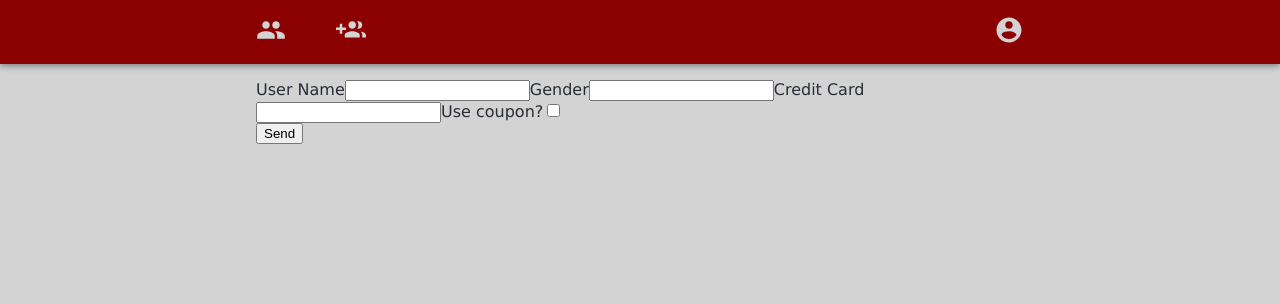
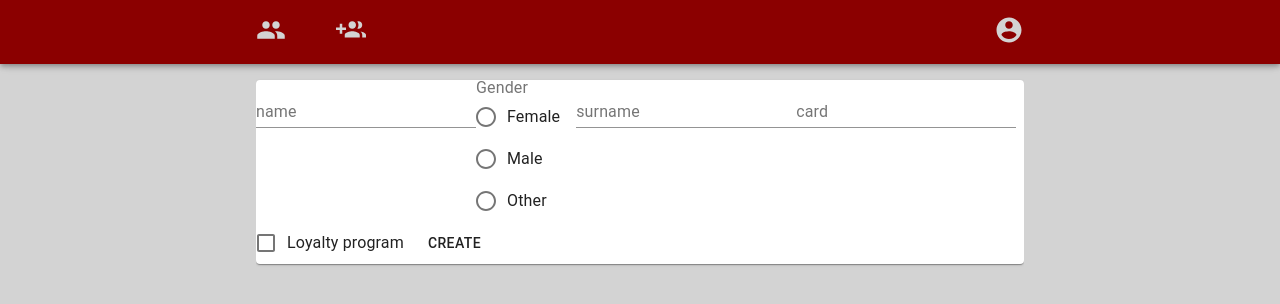
Before and after one commit to 19username95/users-management, a React (Create React App) app: page /add-user in a window 1280 px wide. Shown: the top 304 px of the page. Built offline with nearby package versions, Linux system fonts and the light colour scheme.

Commit message:
material markup

```diff
--- a/src/components/Registration/Registration.jsx
+++ b/src/components/Registration/Registration.jsx
@@ -1,5 +1,16 @@
 import React, { Component } from 'react';
 import IncrementService from '../../helpers/IncrementService'
+import {
+    Paper,
+    TextField,
+    Checkbox,
+    FormControl,
+    FormControlLabel,
+    FormLabel,
+    RadioGroup,
+    Radio,
+    Button
+} from "@material-ui/core";
 
 const initData = {
     name: "",
@@ -8,7 +19,7 @@ const initData = {
     card: "",
     isLoyalty: false,
     coupon: "",
-    registrationDate: new Date()
+    registrationDate: new Date().toLocaleDateString()
 };
 
 class Registration extends Component {
@@ -35,58 +46,50 @@ class Registration extends Component {
 
     render() {
         return (
-            <section>
-                <div>
-                    <label>
-                        User Name
-                        <input
-                            type="text"
-                            value={this.state.name}
-                            name="name"
-                            onChange={this.handleChange}
-                        />
-                    </label>
-                    <label>
-                        Gender
-                        <input
-                            type="text"
-                            value={this.state.sex}
-                            name="sex"
-                            onChange={this.handleChange}
-                        />
-                    </label>
-                    <label>
-                        Credit Card
-                        <input
-                            type="text"
-                            value={this.state.card}
-                            name="card"
-                            onChange={this.handleChange}
-                        />
-                    </label>
-                    <label>
-                        Use coupon?
-                        <input
-                            type="checkbox"
-                            value={this.state.isLoyalty}
-                            name="isLoyalty"
-                            onChange={this.handleChange}
-                        />
-                    </label>
-                    {this.state.isLoyalty ? (
-                        <label>
-                            Coupon
-                            <input
-                                type="text"
-                                value={this.state.coupon}
-                                name="coupon"
-                                onChange={this.handleChange}
-                            />
-                        </label>
-                    ) : null}
-                </div>
-                <button onClick={this.handleSubmit}>Send</button>
-            </section>
+            <Paper>
+                <form className='' onSubmit={this.handleSubmit}>
+                    <TextField
+                        name="name"
+                        label="name"
+                        value={this.state.name}
+                        onChange={this.handleChange}/>
+                    <FormControl component="fieldset">
+                        <FormLabel component="legend">Gender</FormLabel>
+                        <RadioGroup aria-label="gender"
+                                    name="sex"
+                                    value={this.state.sex}
+                                    onChange={this.handleChange}>
+                            <FormControlLabel value="female" control={<Radio />} label="Female" />
+                            <FormControlLabel value="male" control={<Radio />} label="Male" />
+                            <FormControlLabel value="other" control={<Radio />} label="Other" />
+                        </RadioGroup>
+                    </FormControl>
+                    <TextField
+                        name="surname"
+                        label="surname"
+                        value={this.state.surname}
+                        onChange={this.handleChange}/>
+                    <TextField
+                        name="card"
+                        label="card"
+                        value={this.state.card}
+                        onChange={this.handleChange}/>
+                    <FormControlLabel control={
+                        <Checkbox value={this.state.isLoyalty}
+                                  name="isLoyalty"
+                                  onChange={this.handleChange}/>
+                    }
+                    label='Loyalty program'/>
+                    {this.state.isLoyalty ?
+                    <TextField
+                        name="coupon"
+                        label="coupon"
+                        value={this.state.coupon}
+                        onChange={this.handleChange}/>
+                        : null}
+                        <Button onClick={this.handleSubmit}>Create</Button>
+                </form>
+            </Paper>
         );
     }
 }
--- a/src/mocks/all-users.json
+++ b/src/mocks/all-users.json
@@ -8,7 +8,7 @@
       "card": "MC ⠀•••• 1253",
       "isLoyalty": false,
       "coupon": "",
-      "registrationDate": "2/02/2012"
+      "registrationDate": "05.11.2020"
     },
     {
       "id": 2,
@@ -18,17 +18,17 @@
       "card": "VISA ⠀•••• 3719",
       "isLoyalty": false,
       "coupon": "",
-      "registrationDate": "2/02/2012"
+      "registrationDate": "05.11.2020"
     },
     {
       "id": 3,
       "name": "user",
       "surname": "usernamenko",
-      "sex": "unknown",
+      "sex": "other",
       "card": "VISA ⠀•••• 2574",
       "isLoyalty": false,
       "coupon": "",
-      "registrationDate": "2/02/2012"
+      "registrationDate": "06.11.2020"
     }
   ]
 }
```
